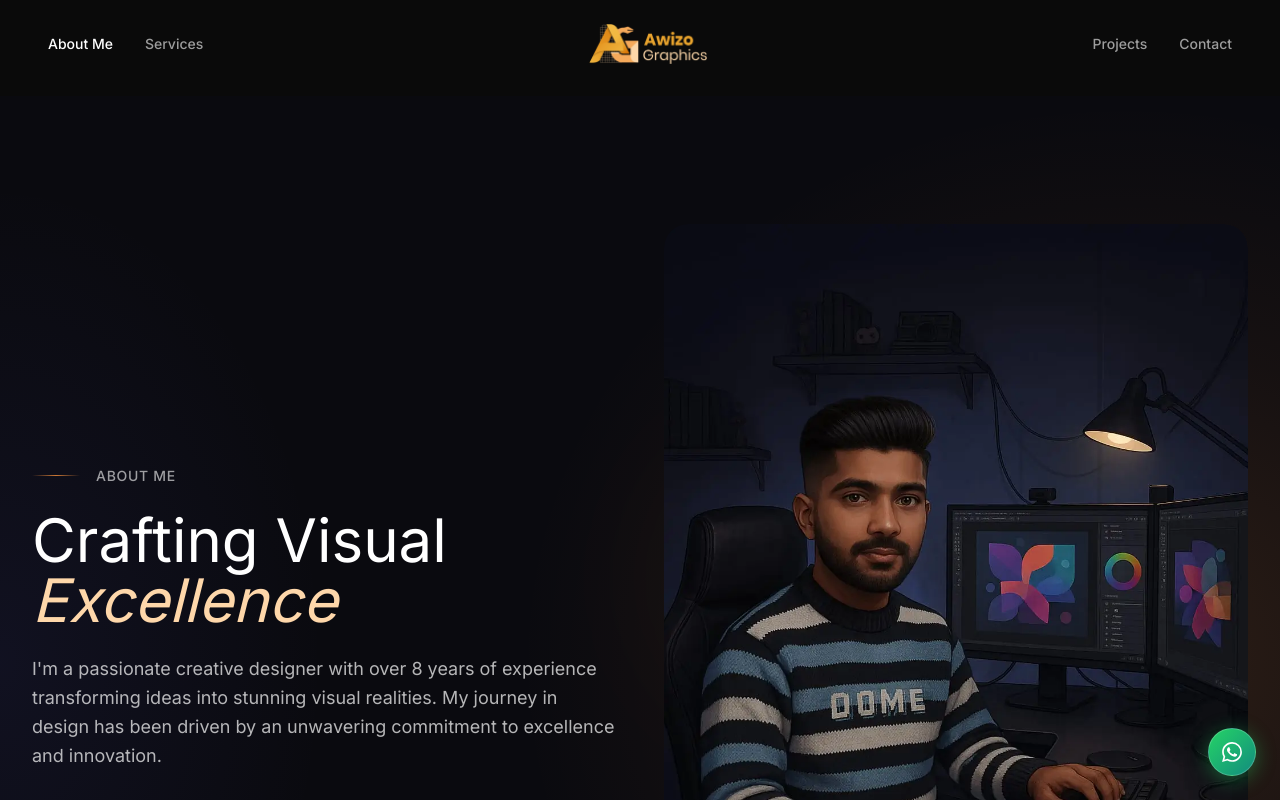
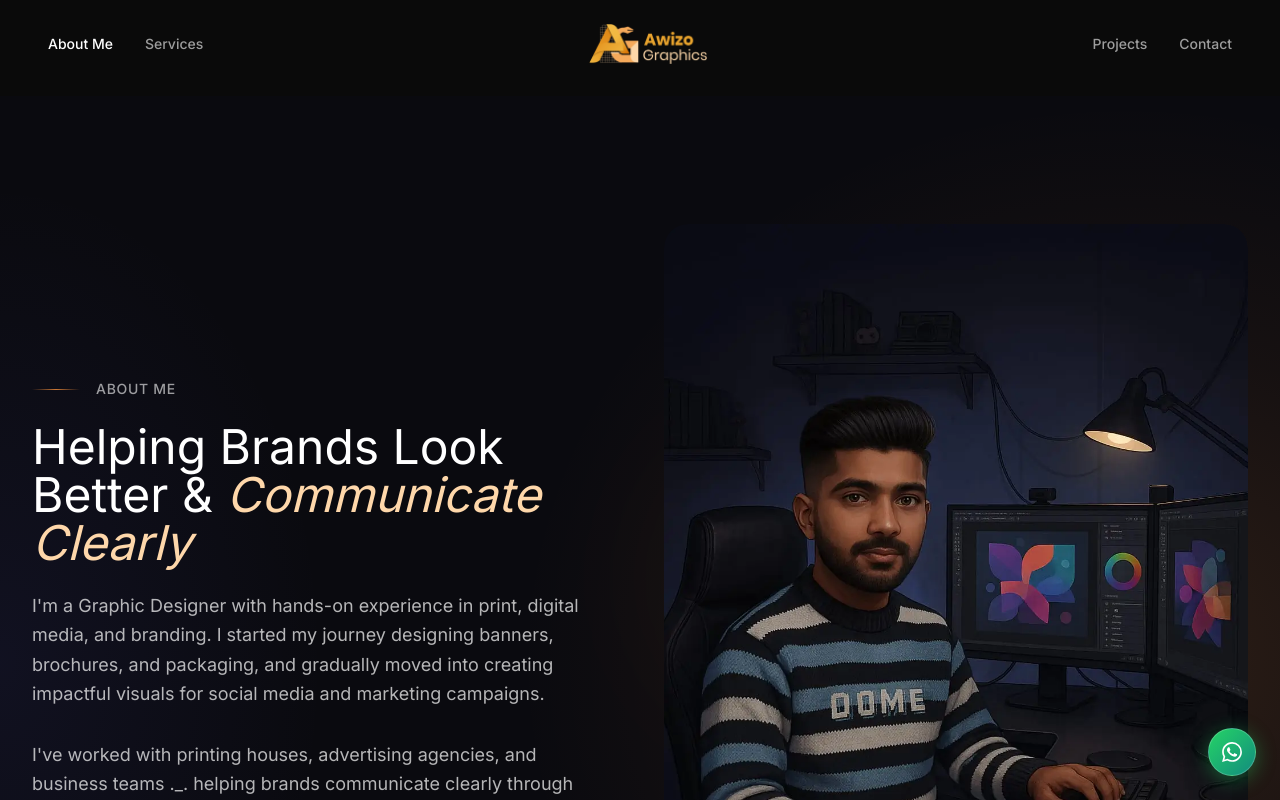
Before and after one commit to awizographics/awizo-portfolio, a React (Vite) app: page / in a window 1280 px wide. Both pictures are taken after a click on the button "Discover My Story". Shown: the top 800 px of the page. Built offline with nearby package versions, Linux system fonts and the light colour scheme.

Commit message:
updated content

```diff
--- a/src/pages/about.tsx
+++ b/src/pages/about.tsx
@@ -16,50 +16,56 @@ const skills = [
   { name: 'Figma', level: 92 },
   { name: 'Adobe After Effects', level: 85 },
   { name: 'Blender 3D', level: 80 },
-  { name: 'Cinema 4D', level: 75 },
+  { name: 'Coral Draw', level: 75 },
 ]
 
 const tools = [
   { icon: Palette, name: 'Adobe Creative Suite', description: 'Photoshop, Illustrator, InDesign' },
   { icon: Code, name: 'Figma & Sketch', description: 'UI/UX Design Tools' },
   { icon: Video, name: 'Motion Graphics', description: 'After Effects, Premiere Pro' },
-  { icon: Box, name: '3D Software', description: 'Blender, Cinema 4D' },
+  { icon: Box, name: '3D Software', description: 'Blender' },
   { icon: Smartphone, name: 'Prototyping', description: 'ProtoPie, Principle' },
-  { icon: Printer, name: 'Print Design', description: 'InDesign, Acrobat' },
+  { icon: Printer, name: 'Print Design', description: 'InDesign, Acrobat, Coral Draw' },
 ]
 
 const timeline = [
   {
-    year: '2024',
-    title: 'Senior Creative Director',
-    company: 'Awizo Graphics',
-    description: 'Leading a team of talented designers, delivering premium design solutions for global clients.',
+    year: '2025',
+    title: 'Graphic Designer',
+    company: 'Sethi – A Complete Family Store',
+    description: 'Collaborating with marketing teams to deliver client-based custom design solutions and promotional visuals.',
   },
   {
-    year: '2021',
-    title: 'Lead Graphic Designer',
-    company: 'Digital Agency Pro',
-    description: 'Spearheaded branding projects for Fortune 500 companies and innovative startups.',
+    year: '2025',
+    title: 'Graphic Designer',
+    company: 'Theta Solutions',
+    description: 'Creating modern and trendy social media designs focused on layout, typography, and audience engagement.',
   },
   {
-    year: '2019',
-    title: 'Senior UI/UX Designer',
-    company: 'Tech Innovations Inc',
-    description: 'Designed user interfaces for mobile apps and web platforms with millions of users.',
+    year: '2024 – 2025',
+    title: 'Graphic Designer',
+    company: 'FM Advertising Agency',
+    description: 'Designed branding posts, marketing visuals, and campaign creatives for social media and outdoor advertising.',
   },
   {
-    year: '2016',
+    year: '2023',
     title: 'Graphic Designer',
-    company: 'Creative Solutions Ltd',
-    description: 'Started professional journey, working on diverse print and digital design projects.',
+    company: 'Technogic System',
+    description: 'Worked on digital graphics and basic brand identity projects while improving client communication skills.',
+  },
+  {
+    year: '2021 – 2023',
+    title: 'Graphic Designer',
+    company: 'Al Farooq Printer',
+    description: 'Started professional journey designing print materials like banners, visiting cards, brochures, and packaging with strong focus on layout and print formatting.',
   },
 ]
 
 const achievements = [
-  '150+ Projects Delivered',
-  '50+ Happy Clients',
-  '8+ Years Experience',
-  '25+ Design Awards',
+  '100+ Design Projects',
+  'Multiple Industry Experience',
+  'Print & Digital Expertise',
+  'Continuous Learning Mindset',
 ]
 
 export default function AboutPage() {
@@ -122,15 +128,16 @@ export default function AboutPage() {
                 </span>
               </div>
 
-              <h1 className="text-4xl sm:text-5xl lg:text-6xl font-light text-white mb-6 leading-[1.1]">
-                Crafting Visual{' '}
-                <span className="font-normal italic text-orange-200">Excellence</span>
+              <h1 className="text-4xl sm:text-5xl lg:text-5xl font-light text-white mb-6 leading-[1.1]">
+                Helping Brands Look Better &{' '}
+                <span className="font-normal italic text-orange-200"> Communicate Clearly</span>
               </h1>
 
               <p className="text-lg text-white/70 leading-relaxed mb-8">
-                I&apos;m a passionate creative designer with over 8 years of experience
-                transforming ideas into stunning visual realities. My journey in design
-                has been driven by an unwavering commitment to excellence and innovation.
+                I&apos;m a Graphic Designer with hands-on experience in print, digital media, and branding. I started my journey designing banners, brochures, and packaging, and gradually moved into creating impactful visuals for social media and marketing campaigns.
+              </p>
+              <p className="text-lg text-white/70 leading-relaxed mb-8">
+I&apos;ve worked with printing houses, advertising agencies, and business teams ._. helping brands communicate clearly through design. I focus on clean layouts, strong typography, and visuals that not only look good but deliver results.
               </p>
 
               {/* Achievements */}
```
